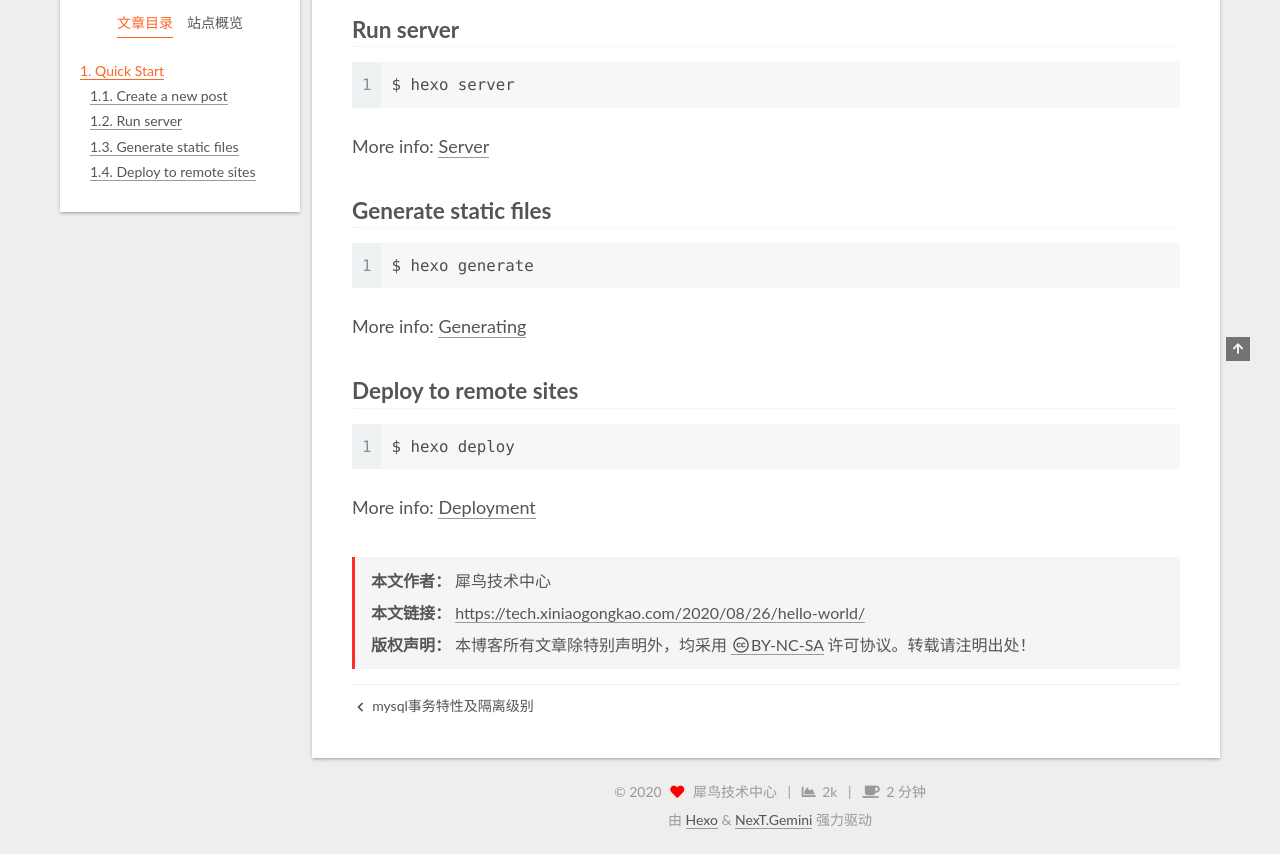
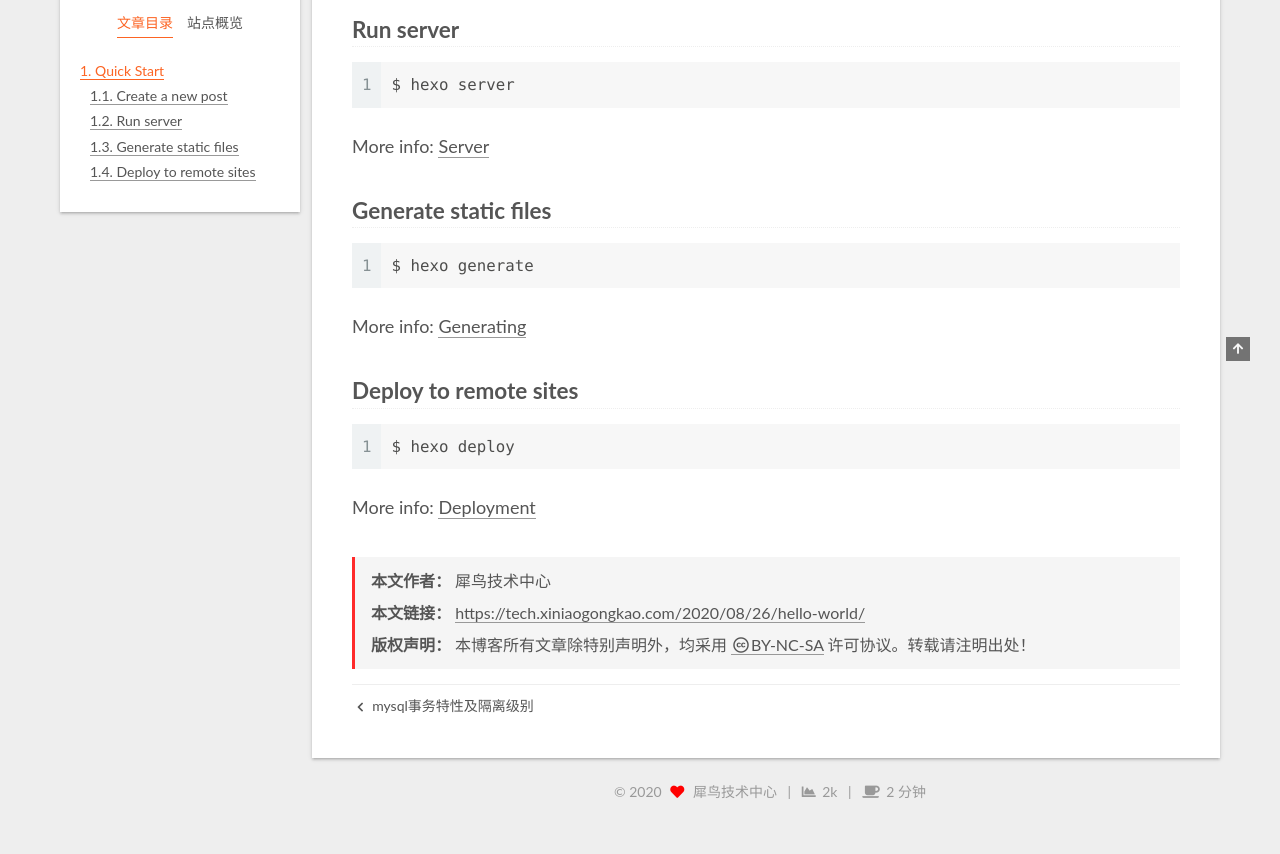
Before and after one commit to xiniaogongkao/xiniaogongkao.github.io, a plain HTML site: page 2020/08/26/hello-world/index.html in a window 1280 px wide. Shown: the part 539-1393 px from the top of the page. After the commit the page ends 1365 px from the top, so only its background shows below. Drawn offline with Linux system fonts and the light colour scheme.

Commit message:
Site updated: 2020-09-02 10:27:36

```diff
--- a/2020/08/26/hello-world/index.html
+++ b/2020/08/26/hello-world/index.html
@@ -402,8 +402,6 @@
     </span>
     <span title="站点阅读时长">2 分钟</span>
 </div>
-  <div class="powered-by">由 <a href="https://hexo.io/" class="theme-link" rel="noopener" target="_blank">Hexo</a> & <a href="https://theme-next.org/" class="theme-link" rel="noopener" target="_blank">NexT.Gemini</a> 强力驱动
-  </div>
 
 
 
```
Also changed, not shown: 2020/08/26/mysql事务特性及隔离级别/index.html (+0 -2 lines), about/index.html (+0 -2 lines), archives/2020/08/index.html (+0 -2 lines), archives/2020/index.html (+0 -2 lines), archives/index.html (+0 -2 lines), categories/index.html (+0 -2 lines), categories/服务端/index.html (+0 -2 lines), index.html (+0 -2 lines), tags/index.html (+0 -2 lines), tags/mysql/index.html (+0 -2 lines).
